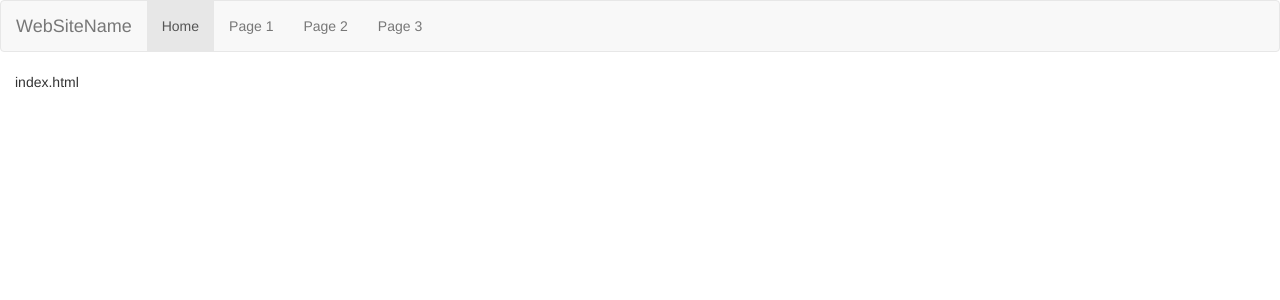
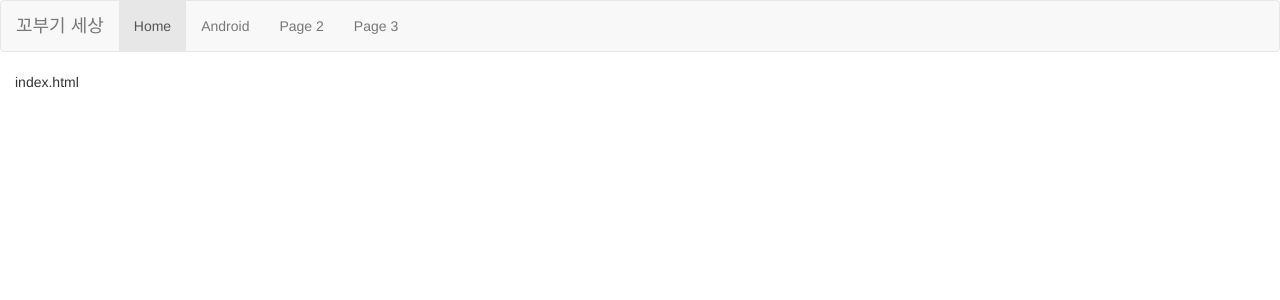
Before and after one commit to gerbugy/gerbugy.github.io, a Jekyll site: the page built from index.html, in a window 1280 px wide. Shown: the top 300 px of the page. Built offline with Jekyll 4.4.1, drawn with Linux system fonts in a browser that asks for light colours.

Commit message:
Update header.html

```diff
--- a/_includes/header.html
+++ b/_includes/header.html
@@ -1,11 +1,11 @@
 <nav class="navbar navbar-default">
   <div class="container-fluid">
     <div class="navbar-header">
-      <a class="navbar-brand" href="#">WebSiteName</a>
+      <a class="navbar-brand" href="/">꼬부기 세상</a>
     </div>
     <ul class="nav navbar-nav">
       <li class="active"><a href="#">Home</a></li>
-      <li><a href="#">Page 1</a></li>
+      <li><a href="/android">Android</a></li>
       <li><a href="#">Page 2</a></li>
       <li><a href="#">Page 3</a></li>
     </ul>
```
